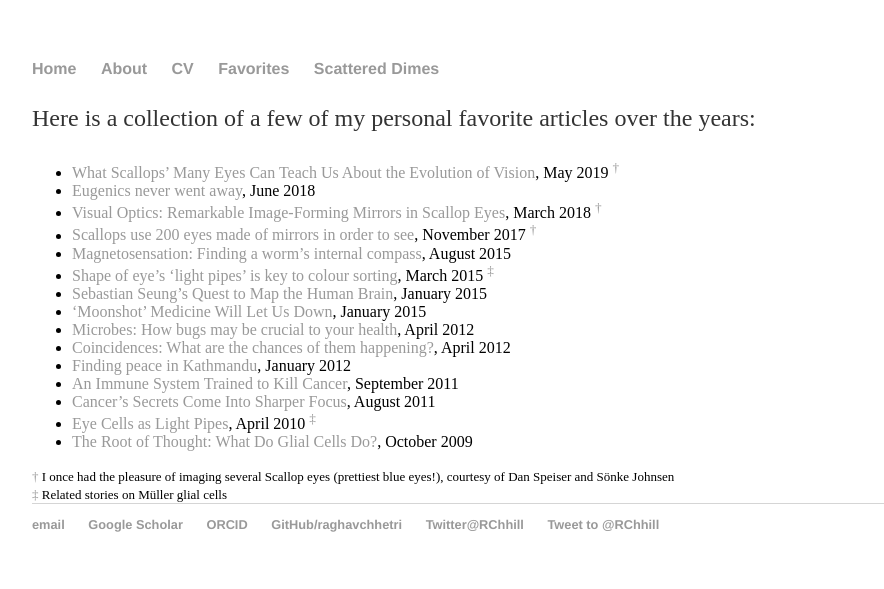
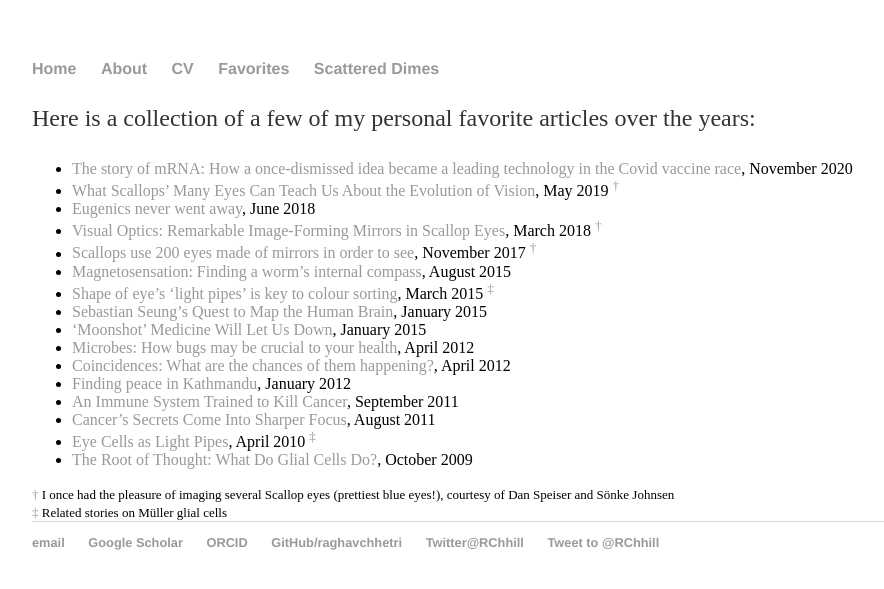
Before and after one commit to raghavchhetri/raghavchhetri.github.io, a Jekyll site: the page built from favorites/index.md, in a window 1280 px wide. Shown: the top 589 px of the page, without its empty margins (160-1044 px from the left). Built offline with Jekyll 4.4.1, drawn with Linux system fonts in a browser that asks for light colours; comment, search, counter and statistics services are not loaded.

Commit message:
Update index.md

```diff
--- a/favorites/index.md
+++ b/favorites/index.md
@@ -4,6 +4,7 @@ title: Favorite articles
 ---
 
 Here is a collection of a few of my personal favorite articles over the years:
+- [The story of mRNA: How a once-dismissed idea became a leading technology in the Covid vaccine race](https://www.statnews.com/2020/11/10/the-story-of-mrna-how-a-once-dismissed-idea-became-a-leading-technology-in-the-covid-vaccine-race/), November 2020
 - [What Scallops’ Many Eyes Can Teach Us About the Evolution of Vision](https://www.smithsonianmag.com/science-nature/what-scallops-many-eyes-can-teach-us-about-evolution-vision-180972099/), May 2019 <sup>[&dagger;](#note1)</sup>
 - [Eugenics never went away](https://aeon.co/essays/eugenics-today-where-eugenic-sterilisation-continues-now), June 2018
 - [Visual Optics: Remarkable Image-Forming Mirrors in Scallop Eyes](https://www.cell.com/current-biology/pdf/S0960-9822(18)30145-3.pdf), March 2018 <sup>[&dagger;](#note1)</sup>
```
